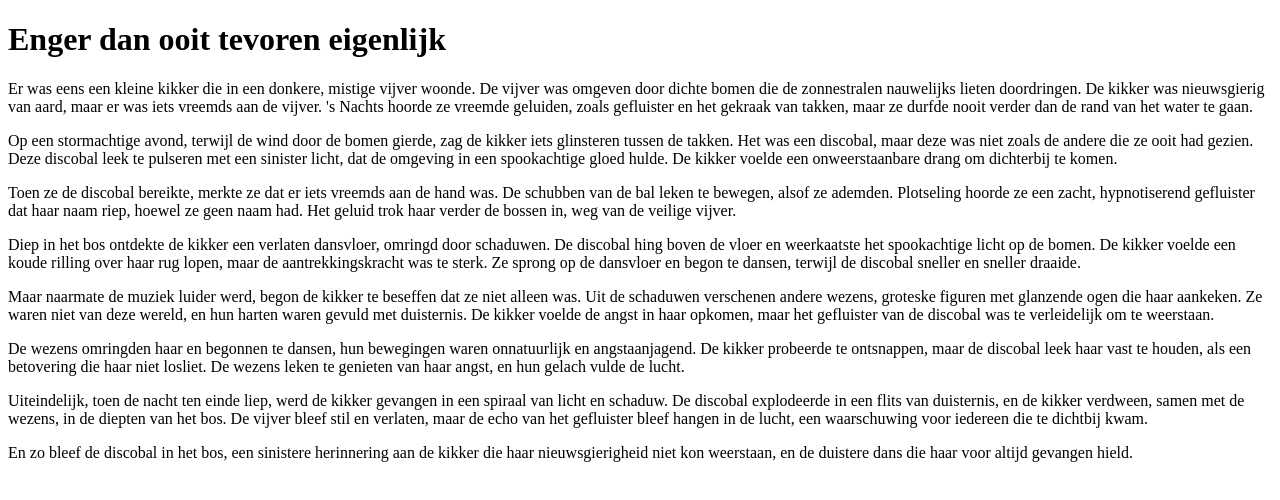
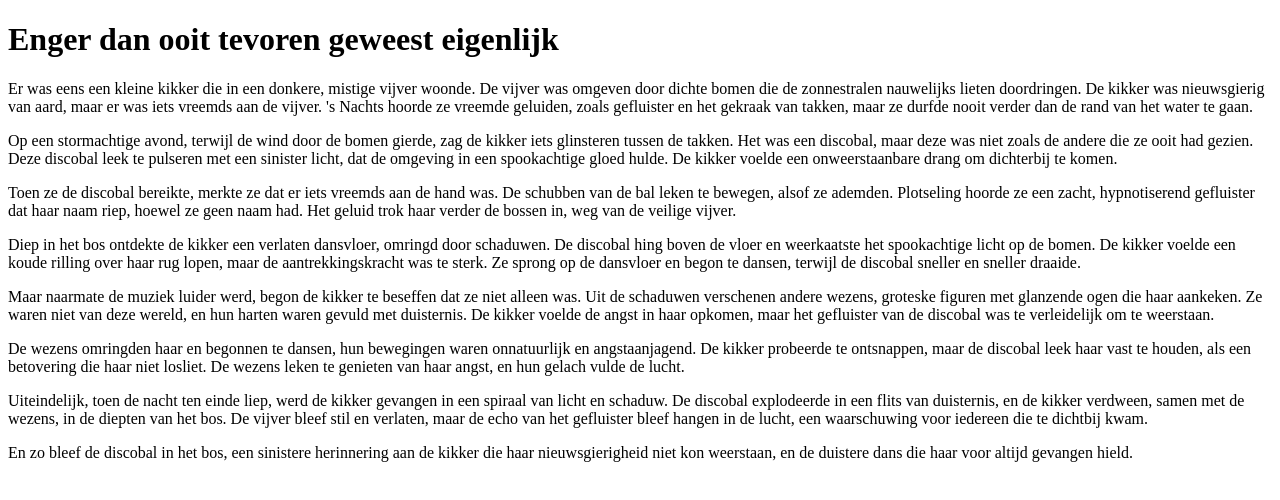
Before and after one commit to NatuurlijkLevi/enge-vibings-website, a plain HTML site: page index.html in a window 1280 px wide. Drawn offline with Linux system fonts and the light colour scheme.

Commit message:
Update index.html

```diff
--- a/index.html
+++ b/index.html
@@ -6,7 +6,7 @@
     <title>Heel eng</title>
 </head>
 <body>
-    <h1>Enger dan ooit tevoren eigenlijk</h1>
+    <h1>Enger dan ooit tevoren geweest eigenlijk</h1>
     <p>Er was eens een kleine kikker die in een donkere, mistige vijver woonde. De vijver was omgeven door dichte bomen die de zonnestralen nauwelijks lieten doordringen. De kikker was nieuwsgierig van aard, maar er was iets vreemds aan de vijver. 's Nachts hoorde ze vreemde geluiden, zoals gefluister en het gekraak van takken, maar ze durfde nooit verder dan de rand van het water te gaan.</p>
     <p>Op een stormachtige avond, terwijl de wind door de bomen gierde, zag de kikker iets glinsteren tussen de takken. Het was een discobal, maar deze was niet zoals de andere die ze ooit had gezien. Deze discobal leek te pulseren met een sinister licht, dat de omgeving in een spookachtige gloed hulde. De kikker voelde een onweerstaanbare drang om dichterbij te komen.</p>
     <p>Toen ze de discobal bereikte, merkte ze dat er iets vreemds aan de hand was. De schubben van de bal leken te bewegen, alsof ze ademden. Plotseling hoorde ze een zacht, hypnotiserend gefluister dat haar naam riep, hoewel ze geen naam had. Het geluid trok haar verder de bossen in, weg van de veilige vijver.</p>
```
